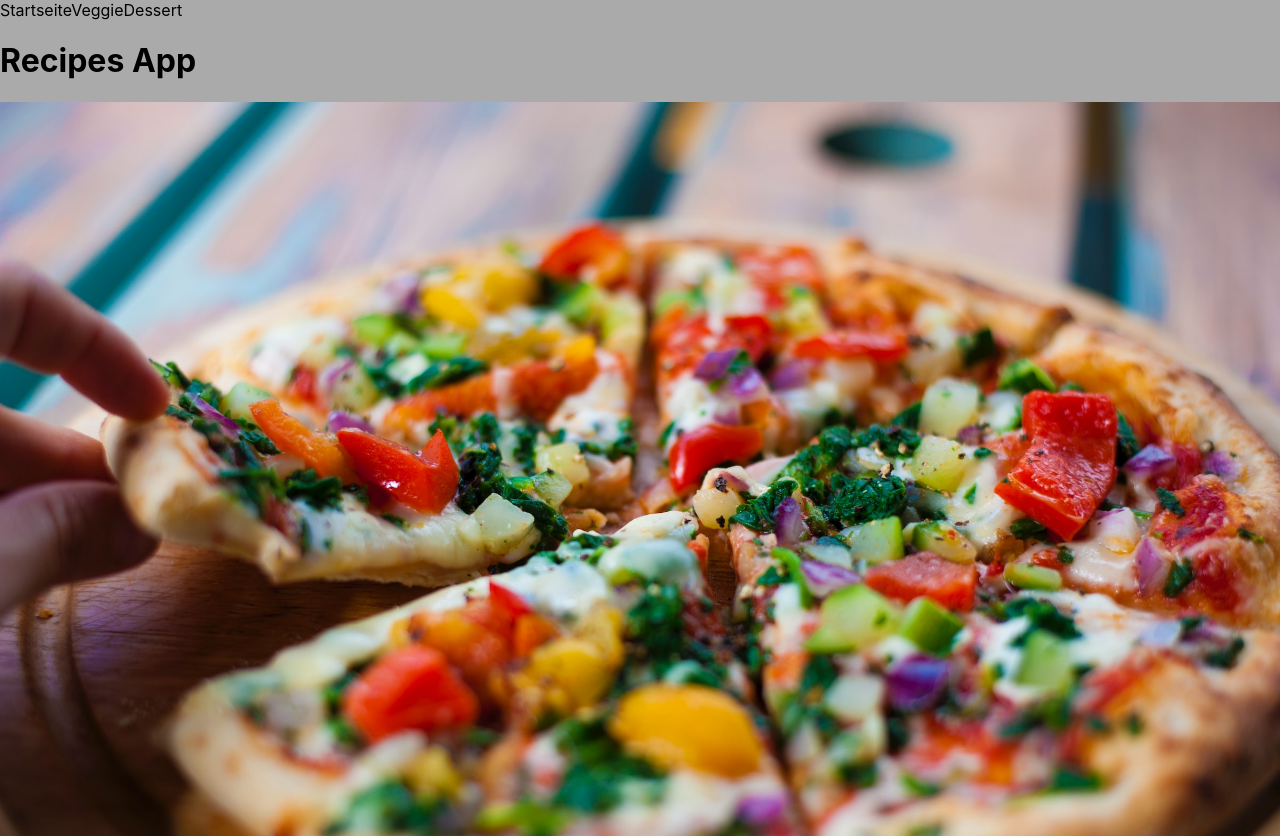
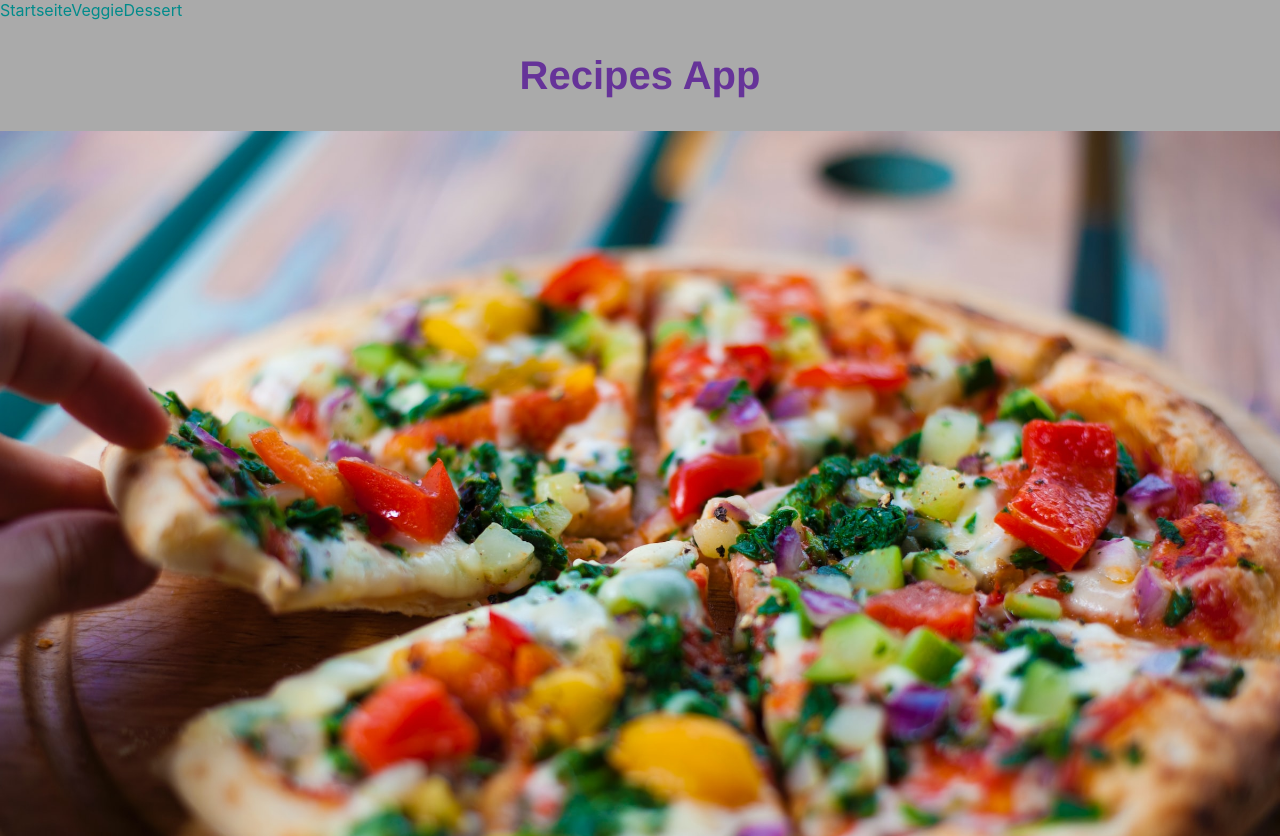
Before and after one commit to FreytagDom/fish-shop, a Next.js app: page / in a window 1280 px wide. Shown: the top 836 px of the page. Built offline with nearby package versions, Linux system fonts and the light colour scheme.

Commit message:
add styling

```diff
--- a/components/Header.js
+++ b/components/Header.js
@@ -1,19 +1,32 @@
 import Link from "next/link";
+import styled from "styled-components";
 
 export default function Header() {
   return (
-    <header>
-      <nav>
+    <Wrapper>
+      <Nav>
         <Link href="/">
-          <a>Startseite</a>
+          <Sides>Startseite</Sides>
         </Link>
         <Link href="/veggie">
-          <a>Veggie</a>
+          <Sides>Veggie</Sides>
         </Link>
         <Link href="/dessert">
-          <a>Dessert</a>
+          <Sides>Dessert</Sides>
         </Link>
-      </nav>
-    </header>
+      </Nav>
+    </Wrapper>
   );
 }
+
+const Nav = styled.nav`
+  font-size: 1em;
+  color: darkcyan;
+`;
+const Wrapper = styled.header`
+  justify-content: space-evenly;
+`;
+
+const Sides = styled.a`
+  justify-content: space-between;
+`;
--- a/pages/index.js
+++ b/pages/index.js
@@ -1,11 +1,35 @@
 import Image from "next/image";
+
+import styled from "styled-components";
 import PizzaVeggie from "../public/pizza.jpg";
 
 export default function Home() {
   return (
     <>
-      <h1>Recipes App</h1>
-      <Image src={PizzaVeggie} alt="" />
+      {/* <h1>Recipes App</h1> */}
+
+      <Wrapper>
+        <Title>Recipes App</Title>
+      </Wrapper>
+
+      <Image
+        src={PizzaVeggie}
+        alt=""
+        layout="responsive"
+        width={2400}
+        height={1599}
+      />
     </>
   );
 }
+
+const Title = styled.h1`
+  font-size: 2.5em;
+  text-align: center;
+  color: rebeccapurple;
+  font-family: "Franklin Gothic Medium", "Arial Narrow", Arial, sans-serif;
+`;
+
+const Wrapper = styled.section`
+  background: transparent;
+`;
```
Also changed, not shown: pages/Dessert.js (+15 -2 lines), pages/Veggie.js (+24 -3 lines).
